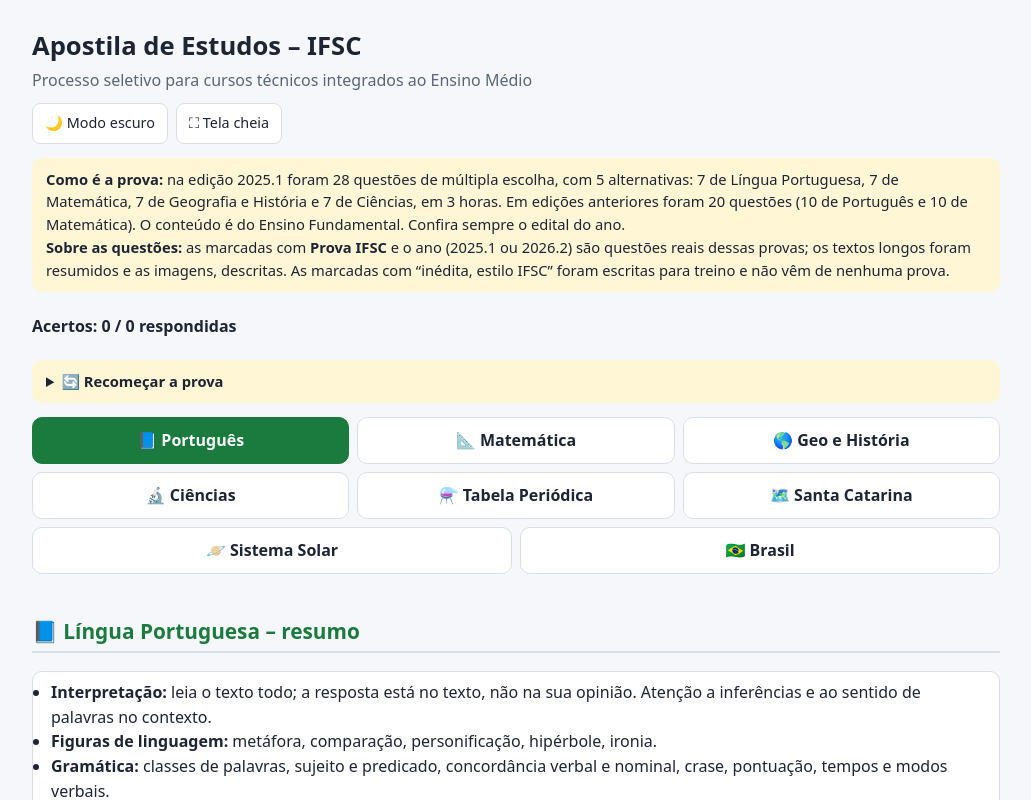
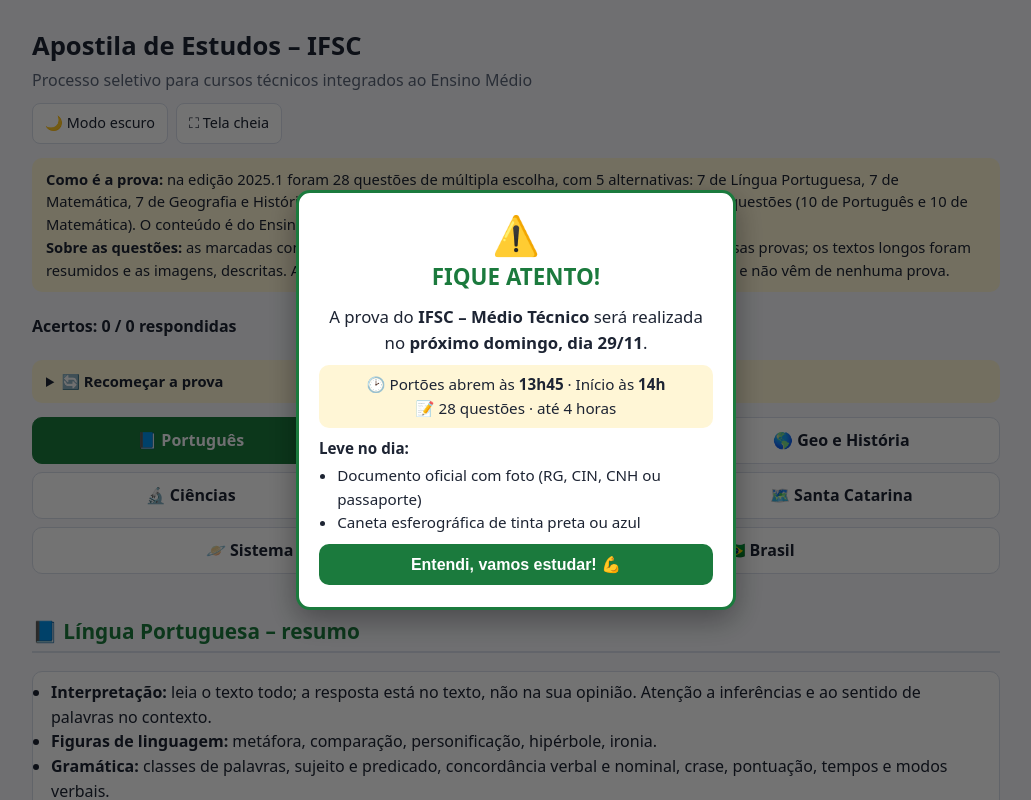
Before and after one commit to eguilherme88-wq/apostila-ifsc, a plain HTML site: page index.html in a window 1280 px wide. Shown: the top 800 px of the page, without its empty margins (124-1155 px from the left). Drawn offline with Linux system fonts and the light colour scheme.

Commit message:
Adiciona aviso da prova do IFSC (domingo, 29/11) ao abrir a apostila
Co-Authored-By: Claude Opus 5.5 <noreply@anthropic.com>
Claude-Session: https://claude.ai/code/session_01HTkP5BqA6WhqcaF8EgRuaU

```diff
--- a/index.html
+++ b/index.html
@@ -513,4 +513,17 @@ document.querySelectorAll(".tab").forEach(function(x){x.classList.toggle("on",x=
 document.querySelectorAll(".pane").forEach(function(p){p.hidden=(p.id!==t.dataset.p);});
 window.scrollTo(0,0);});});
 </script>
-</main></body></html>
+</main><div id="avisoProva" role="dialog" aria-modal="true" aria-labelledby="avisoTit" style="position:fixed;inset:0;z-index:9999;background:rgba(0,0,0,.55);display:flex;align-items:center;justify-content:center;padding:16px">
+<div style="background:var(--card);color:var(--tx);border:3px solid var(--ac);border-radius:14px;max-width:440px;width:100%;padding:22px 20px;box-shadow:0 10px 30px rgba(0,0,0,.35);text-align:center">
+<div style="font-size:2.4rem;line-height:1">⚠️</div>
+<h2 id="avisoTit" style="margin:.3em 0 .4em;border:0;padding:0;color:var(--ac);font-size:1.4rem">FIQUE ATENTO!</h2>
+<p style="margin:.3em 0;font-size:1.05rem">A prova do <b>IFSC – Médio Técnico</b> será realizada no <b>próximo domingo, dia 29/11</b>.</p>
+<p style="margin:.6em 0;background:var(--box);border-radius:10px;padding:8px 10px;font-size:.95rem">🕑 Portões abrem às <b>13h45</b> · Início às <b>14h</b><br>📝 28 questões · até 4 horas</p>
+<p style="margin:.4em 0 .2em;font-size:.95rem;text-align:left"><b>Leve no dia:</b></p>
+<ul style="margin:0 0 .6em;padding-left:1.2em;text-align:left;font-size:.95rem"><li>Documento oficial com foto (RG, CIN, CNH ou passaporte)</li><li>Caneta esferográfica de tinta preta ou azul</li></ul>
+<button type="button" id="avisoOk" style="background:var(--ac);color:#fff;border:0;border-radius:10px;padding:11px 22px;font-size:1rem;font-weight:600;cursor:pointer;width:100%">Entendi, vamos estudar! 💪</button>
+</div></div>
+<script>(function(){var a=document.getElementById("avisoProva");if(new Date()>new Date("2026-11-29T23:59:59-03:00")){a.remove();return;}
+document.getElementById("avisoOk").addEventListener("click",function(){a.remove();});
+a.addEventListener("click",function(e){if(e.target===a)a.remove();});})();</script>
+</body></html>
```
